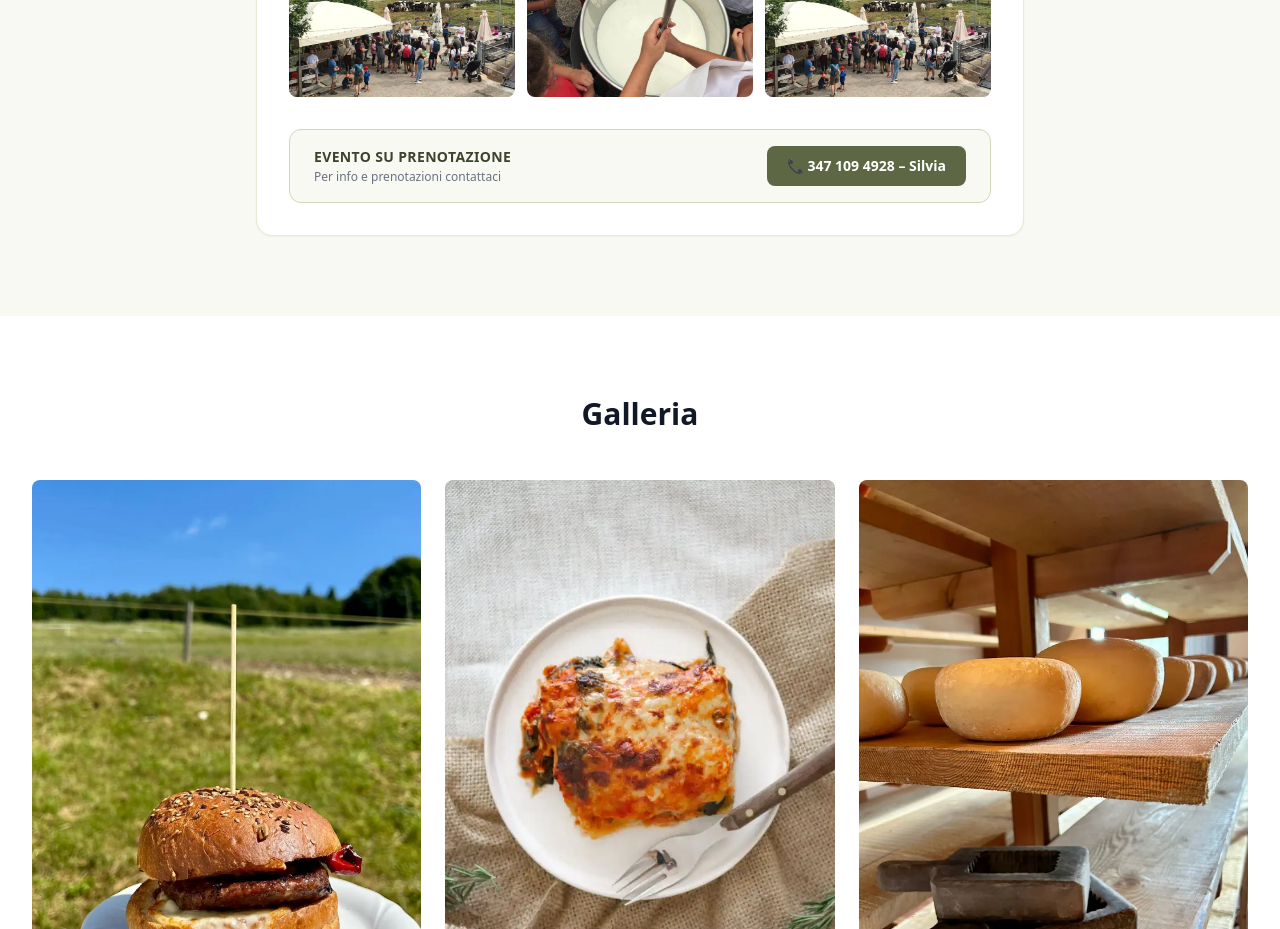
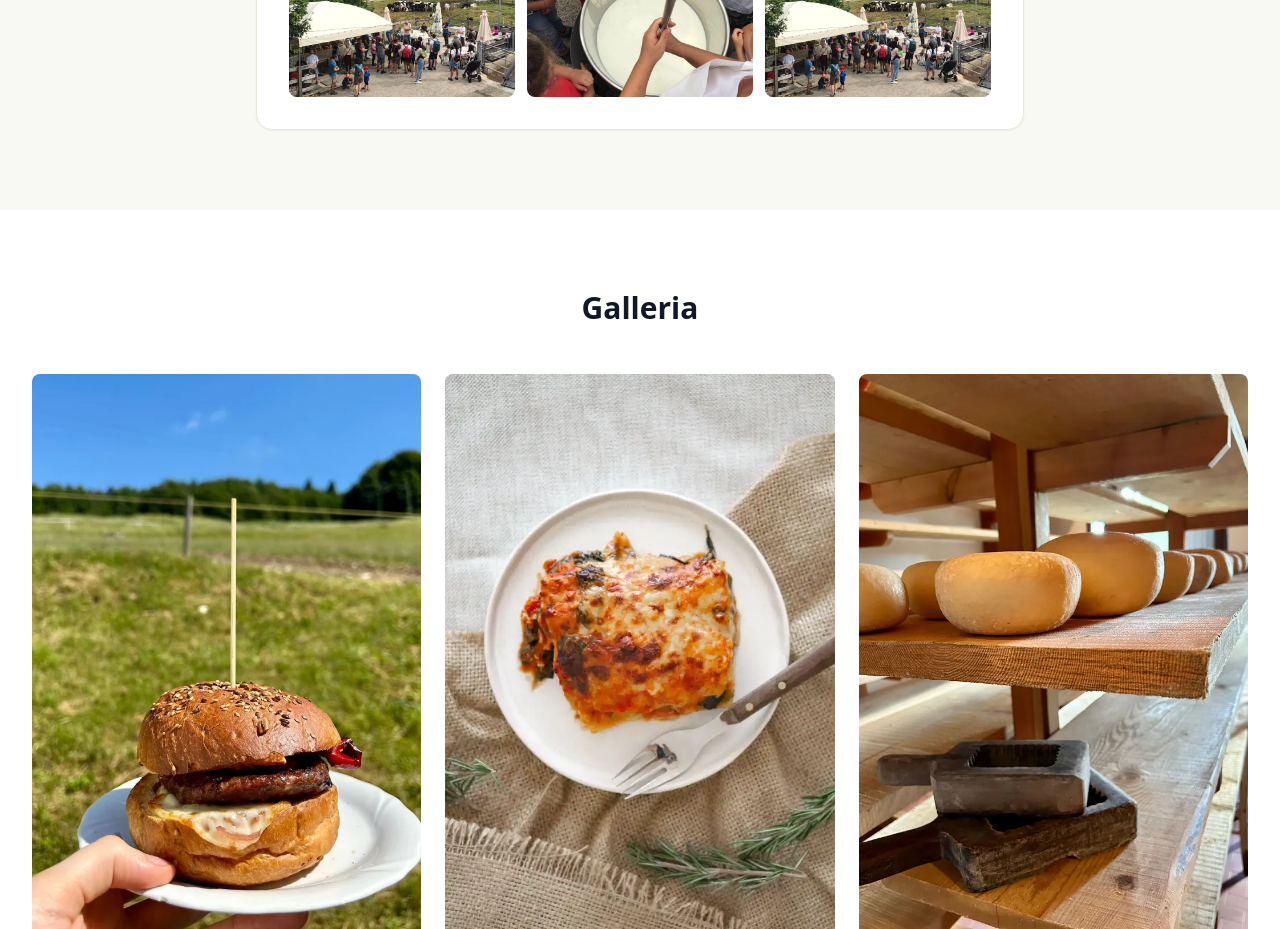
Before and after one commit to agiturismo-malga-biancoia/malga, a Vue app: page / in a window 1280 px wide. Shown: the part 3600-4529 px from the top of the page. Built offline with nearby package versions, Linux system fonts and the light colour scheme.

Commit message:
Events: remove booking info box

```diff
--- a/src/components/Events.vue
+++ b/src/components/Events.vue
@@ -65,19 +65,7 @@ const photos = [event1, event2, event3];
             </div>
           </div>
 
-          <!-- Info prenotazione -->
-          <div class="bg-farm-50 border border-farm-200 rounded-xl px-6 py-4 flex flex-col sm:flex-row sm:items-center sm:justify-between gap-3">
-            <div>
-              <p class="text-sm font-semibold text-farm-800 uppercase tracking-wide">Evento su prenotazione</p>
-              <p class="text-xs text-gray-500 mt-0.5">Per info e prenotazioni contattaci</p>
-            </div>
-            <a
-              href="tel:+393471094928"
-              class="inline-block bg-farm-600 hover:bg-farm-500 text-white text-sm font-semibold px-5 py-2.5 rounded-lg transition-colors"
-            >
-              📞 347 109 4928 – Silvia
-            </a>
-          </div>
+
 
         </div>
       </div>
```
